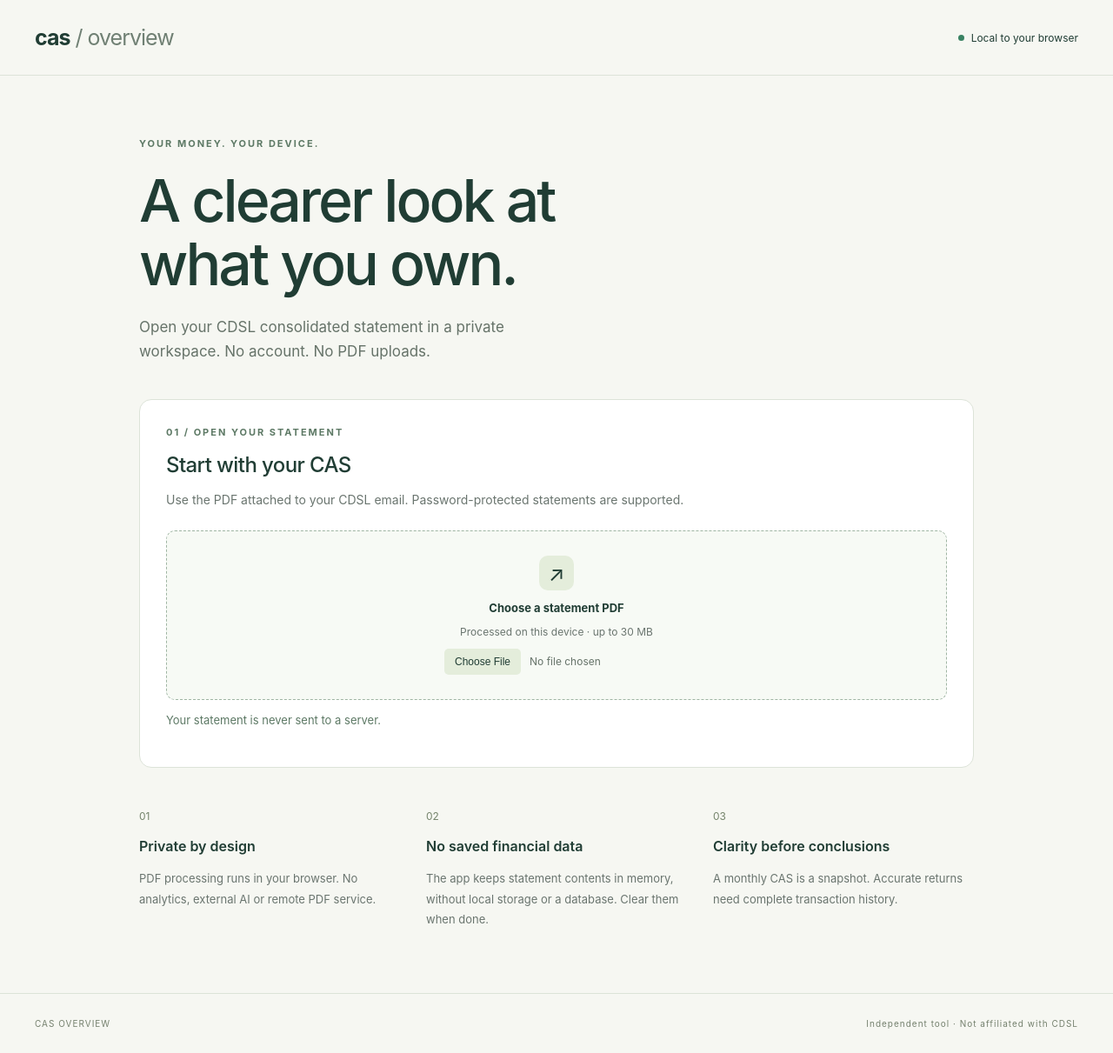
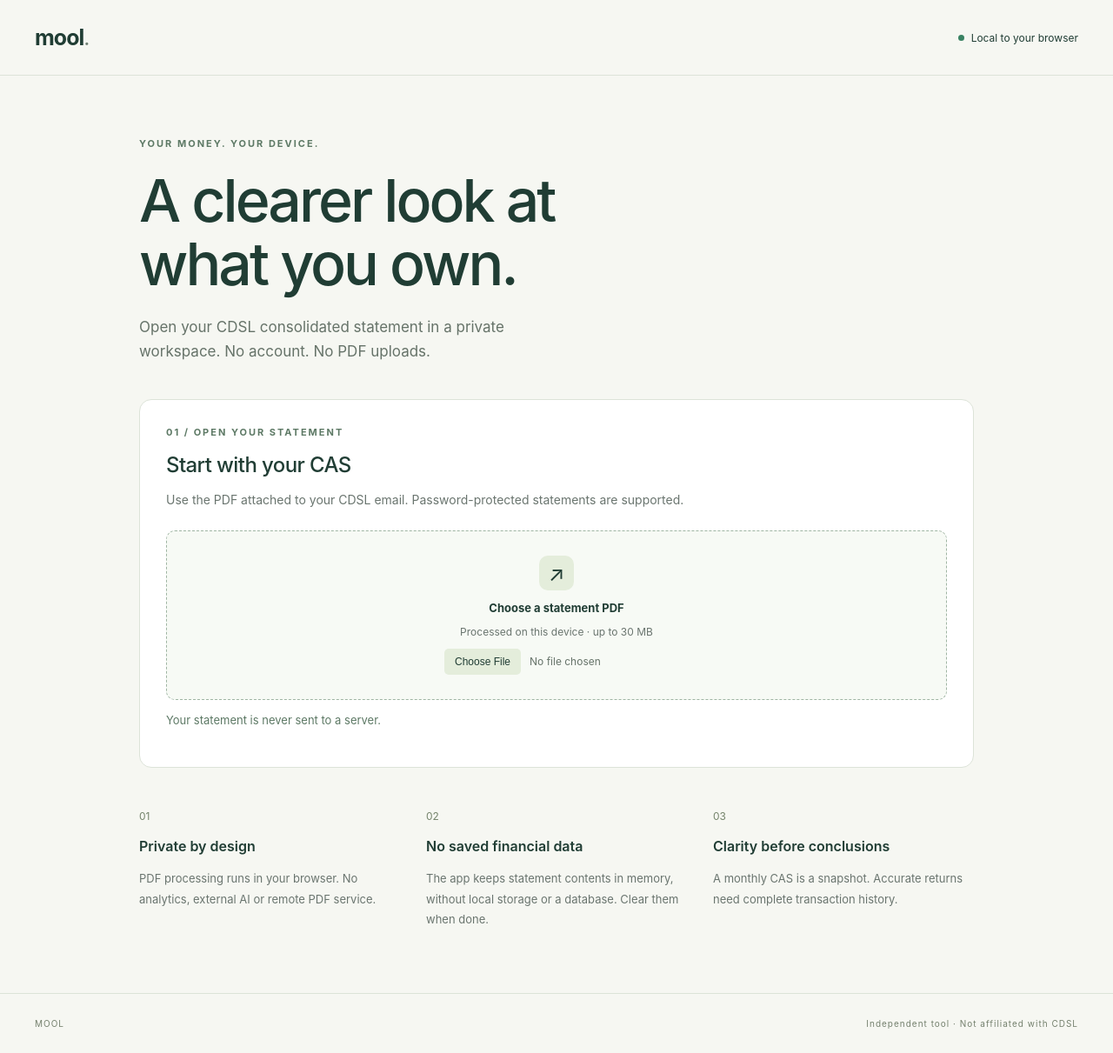
Before and after one commit to utsav82/mool, a website built with Vite: page index.html in a window 1280 px wide. Shown: the whole page at 87% size. Built offline with nearby package versions, Linux system fonts and the light colour scheme.

Commit message:
Name the product Mool

```diff
--- a/index.html
+++ b/index.html
@@ -3,12 +3,13 @@
   <head>
     <meta charset="UTF-8" />
     <meta name="viewport" content="width=device-width, initial-scale=1.0" />
+    <link rel="icon" type="image/svg+xml" href="/assets/icon.svg" />
     <meta http-equiv="Content-Security-Policy" content="default-src 'self'; script-src 'self'; style-src 'self' 'unsafe-inline'; worker-src 'self' blob:; connect-src 'self'; img-src 'self' data: blob:; font-src 'self'; object-src 'none'; base-uri 'self'; form-action 'none'" />
-    <title>CAS overview · Your portfolio, privately</title>
+    <title>Mool · Know what you own</title>
   </head>
   <body>
     <div id="app">
-      <header><a class="brand" href="/">cas<span> / overview</span></a><span class="privacy"><i></i> Local to your browser</span></header>
+      <header><a class="brand" href="/">mool<span>.</span></a><span class="privacy"><i></i> Local to your browser</span></header>
       <main>
         <section class="intro"><p class="eyebrow">YOUR MONEY. YOUR DEVICE.</p><h1>A clearer look at<br>what you own.</h1><p class="lede">Open your CDSL consolidated statement in a private workspace. No account. No PDF uploads.</p></section>
         <section id="open-panel" class="card">
@@ -30,7 +31,7 @@
           </details>
         </section>
         <section class="principles"><div><span>01</span><h3>Private by design</h3><p>PDF processing runs in your browser. No analytics, external AI or remote PDF service.</p></div><div><span>02</span><h3>No saved financial data</h3><p>The app keeps statement contents in memory, without local storage or a database. Clear them when done.</p></div><div><span>03</span><h3>Clarity before conclusions</h3><p>A monthly CAS is a snapshot. Accurate returns need complete transaction history.</p></div></section>
-      </main><footer>CAS OVERVIEW <span>Independent tool · Not affiliated with CDSL</span></footer>
+      </main><footer>MOOL <span>Independent tool · Not affiliated with CDSL</span></footer>
     </div><script type="module" src="/src/main.js"></script>
   </body>
 </html>
--- a/package.json
+++ b/package.json
@@ -1,5 +1,5 @@
 {
-  "name": "cas-overview",
+  "name": "mool",
   "version": "0.1.0",
   "private": true,
   "type": "module",
```
Also changed, not shown: README.md, assets/icon.svg, 1 other file.
